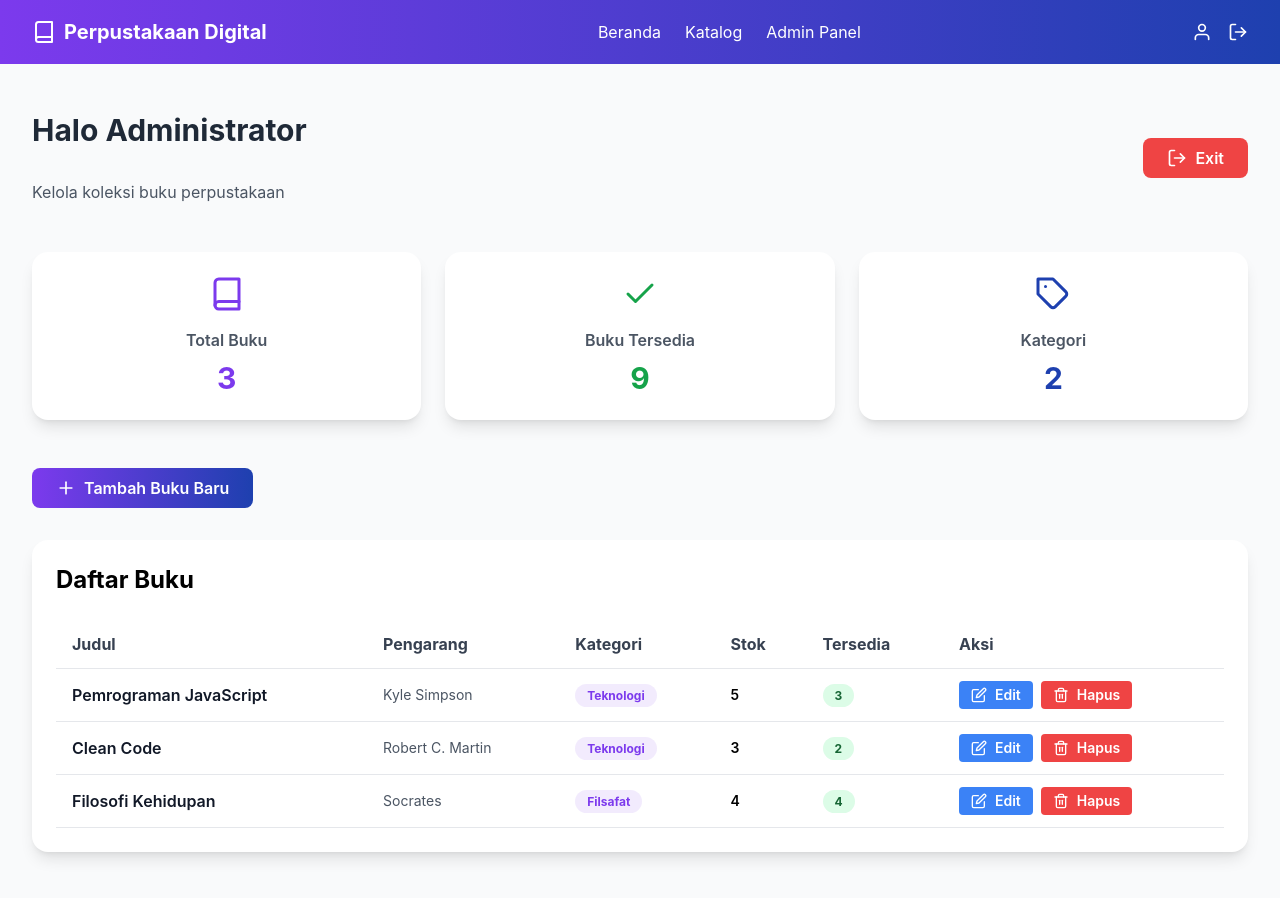
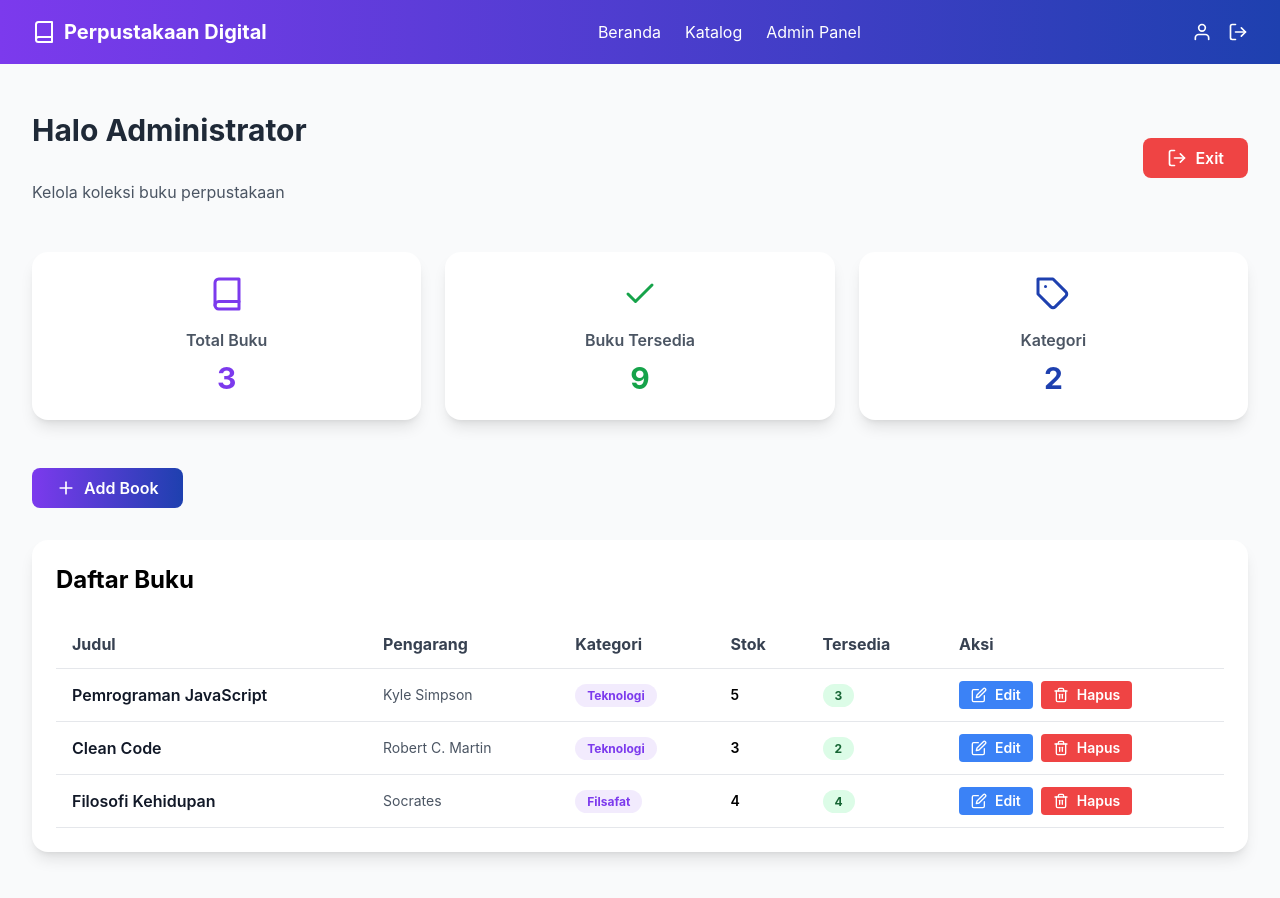
Before and after one commit to wildanramdani14/UAS-2388010053-WILDAN-R, a Next.js app in the folder Web-Dinamis/: page /dashboard/admin in a window 1280 px wide. Built offline with nearby package versions, Linux system fonts and the light colour scheme; no server answers; the database is empty; sample sign-in values are in the browser's storage.

Commit message:
add book

```diff
--- a/Web-Dinamis/app/dashboard/admin/page.tsx
+++ b/Web-Dinamis/app/dashboard/admin/page.tsx
@@ -131,7 +131,7 @@ export default function AdminDashboard() {
           {/* Header */}
           <div className="flex justify-between items-center mb-12">
             <div>
-              <h1 className="section-title">Halo Administrator </h1>
+              <h1 className="section-title">Halo Administrator</h1>
               <p className="text-gray-600">Kelola koleksi buku perpustakaan</p>
             </div>
             <button
@@ -182,7 +182,7 @@ export default function AdminDashboard() {
               className="btn-primary flex items-center gap-2"
             >
               <FiPlus size={20} />
-              {showForm ? "Batalkan" : "Tambah Buku Baru"}
+              {showForm ? "Batalkan" : "Add Book"}
             </button>
           </div>
 
```
